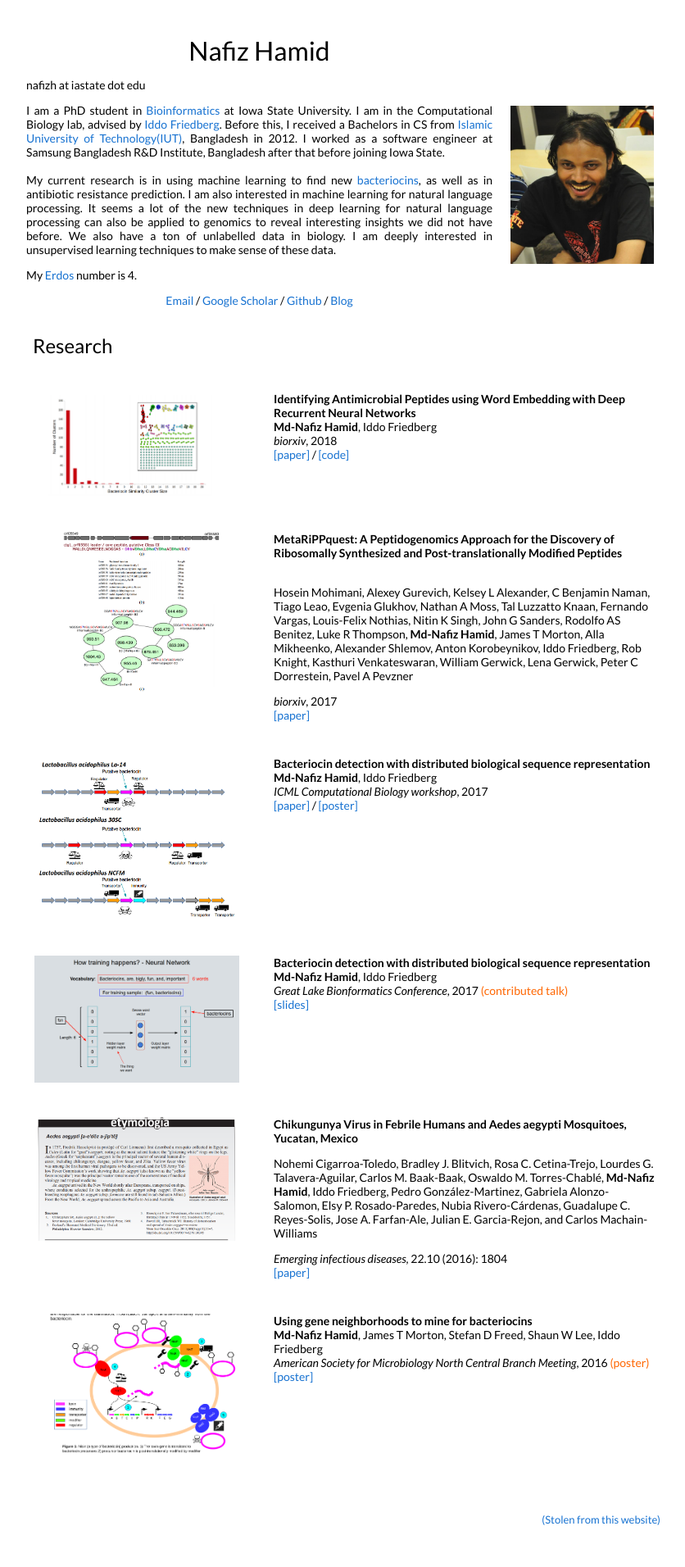
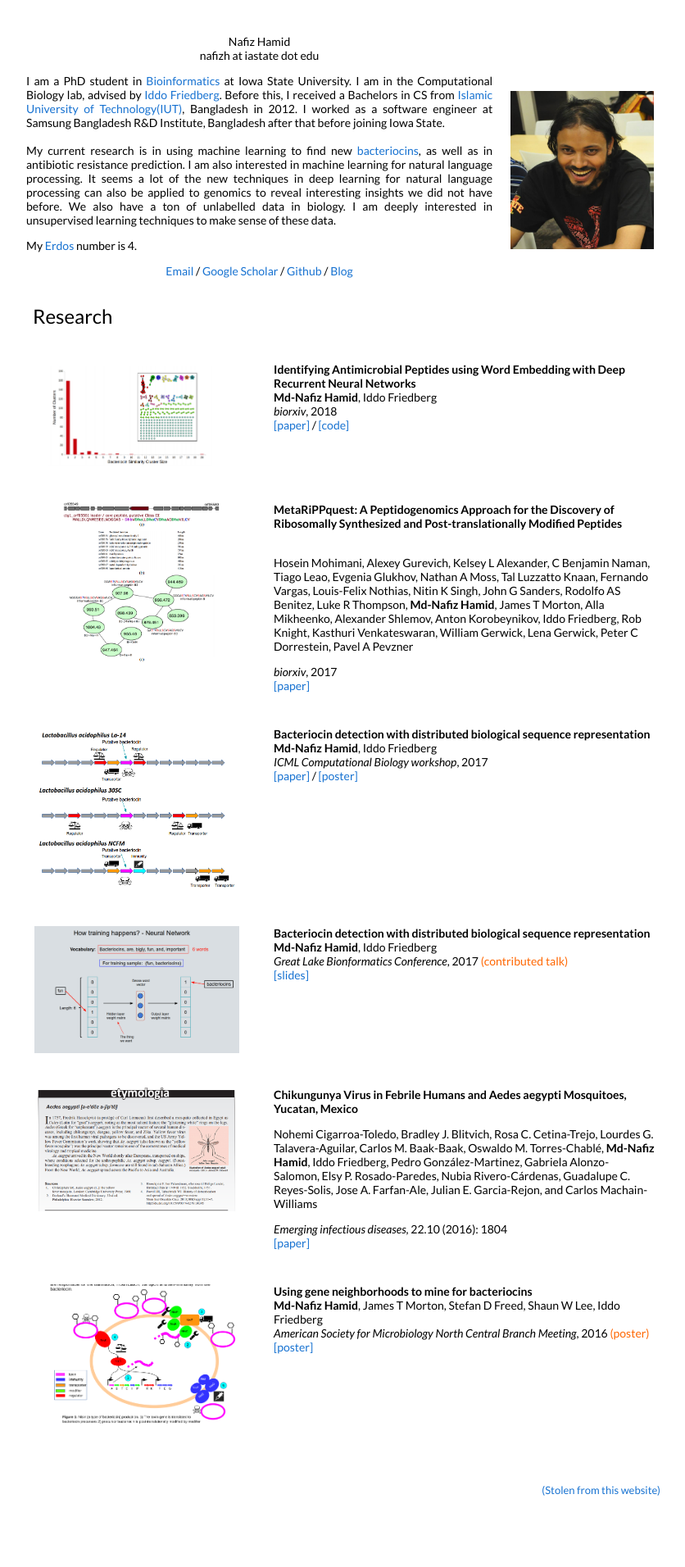
Before and after one commit to nafizh/nafizh.github.io, a Jekyll site: the page index.html, which Jekyll copies as it is, in a window 1280 px wide. Shown: the whole page at 82% size, without its empty margins (217-1053 px from the left). Built offline with Jekyll 4.4.1, drawn with Linux system fonts in a browser that asks for light colours; after the commit the page ends 1876 px from its top, so only the background shows below that.

```diff
--- a/index.html
+++ b/index.html
@@ -51,8 +51,10 @@
       <table width="100%" align="center" border="0" cellpadding="10">
         <tr>
           <td width="67%" valign="middle">
-            <p align="center"><font size="6">Nafiz Hamid</font></p>
-            nafizh at iastate dot edu
+            <p align="center">
+              <name>Nafiz Hamid</name><br>
+              nafizh at iastate dot edu
+              </p>
 
             <p align="justify">I am a PhD student in <a href="http://www.bcb.iastate.edu/">Bioinformatics</a> at Iowa State University. I am in the Computational Biology lab, advised by <a href="http://iddo-friedberg.org">Iddo Friedberg</a>. Before this, I received a Bachelors in CS from <a href="https://en.wikipedia.org/wiki/Islamic_University_of_Technology">Islamic University of Technology(IUT)</a>, Bangladesh in 2012. I worked as a software engineer at Samsung Bangladesh R&amp;D Institute, Bangladesh after that before joining Iowa State.<br /><br /> My current research is in using machine learning to find new <a href="https://en.wikipedia.org/wiki/Bacteriocin">bacteriocins</a>, as well as in antibiotic resistance prediction. I am also interested in machine learning for natural language processing. It seems a lot of the new techniques in deep learning for natural language processing can also be applied to genomics to reveal interesting insights we did not have before. We also have a ton of unlabelled data in biology. I am deeply interested in unsupervised learning techniques to make sense of these data.</p>
             <p align="justify">My&nbsp;<a href="https://en.wikipedia.org/wiki/Erd%C5%91s_number">Erdos</a> number is 4.</p>
```
